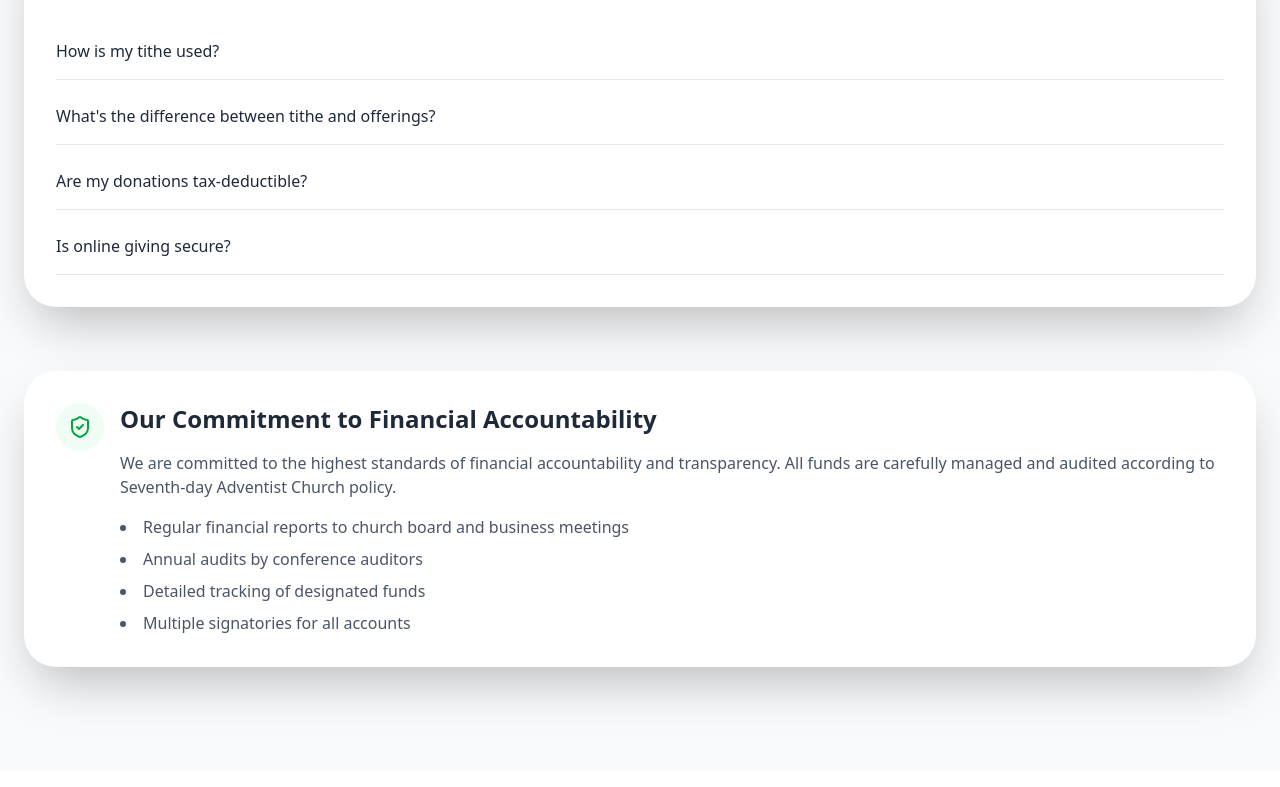
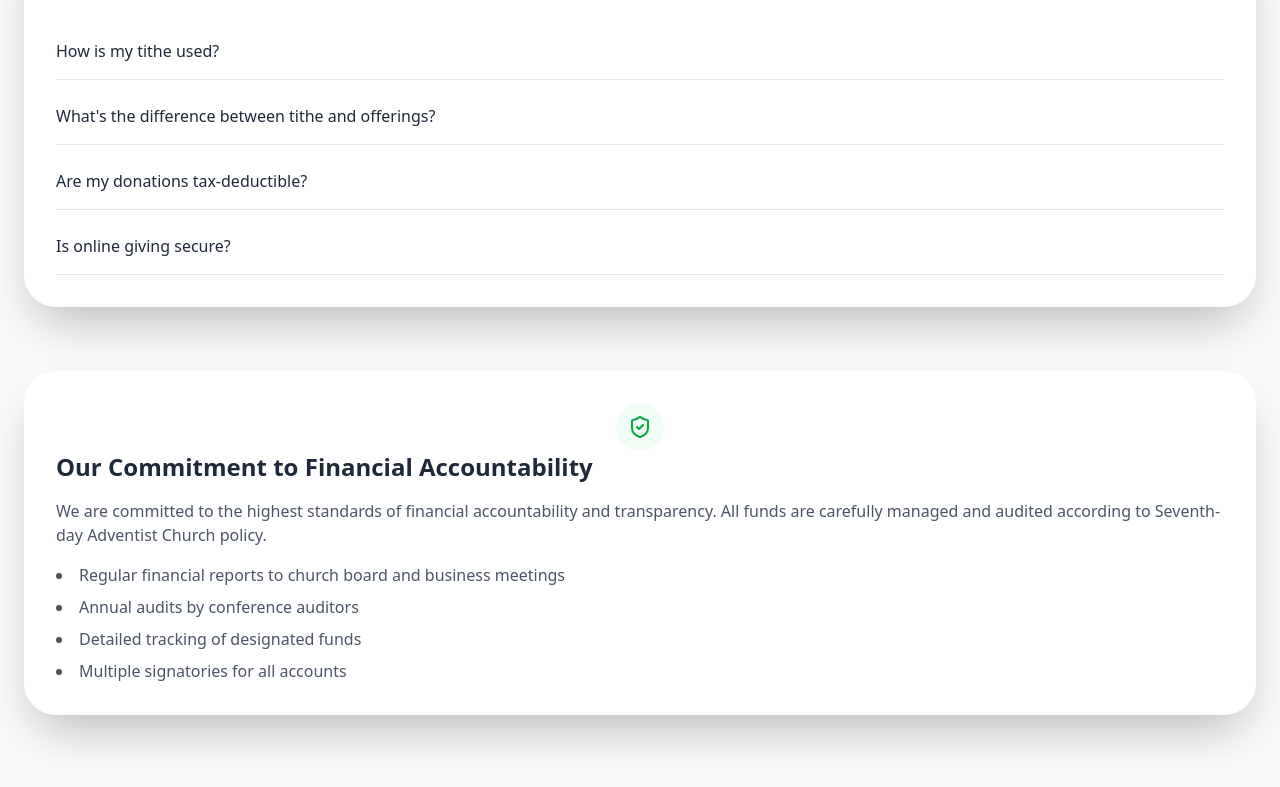
Before and after one commit to Griffin-Ndede/Kitisuru_SDA, a React (Vite) app: page /giving in a window 1280 px wide. Shown: the part 1333-2120 px from the top of the page. Built offline with nearby package versions, Linux system fonts and the light colour scheme.

Commit message:
Style: adjusts the accountability section of the giving page

```diff
--- a/src/Pages/Giving.jsx
+++ b/src/Pages/Giving.jsx
@@ -217,8 +217,8 @@ function Giving() {
 
         {/* Accountability Section */}
         <div className="bg-white rounded-4xl shadow-2xl p-8 mb-20">
-          <div className="flex items-start space-x-4">
-            <div className="bg-green-50 p-3 rounded-full">
+          <div className="items-start space-x-4">
+            <div className="bg-green-50 p-3 rounded-full w-fit flex mx-auto">
               <ShieldCheck className="w-6 h-6 text-green-600" />
             </div>
             <div>
```
